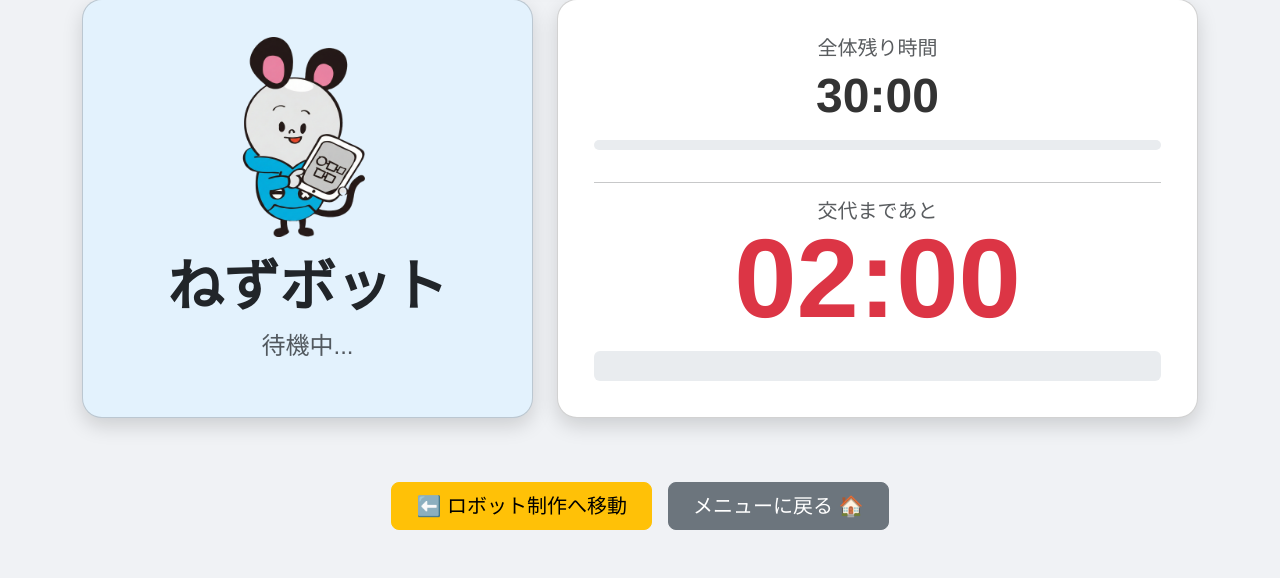
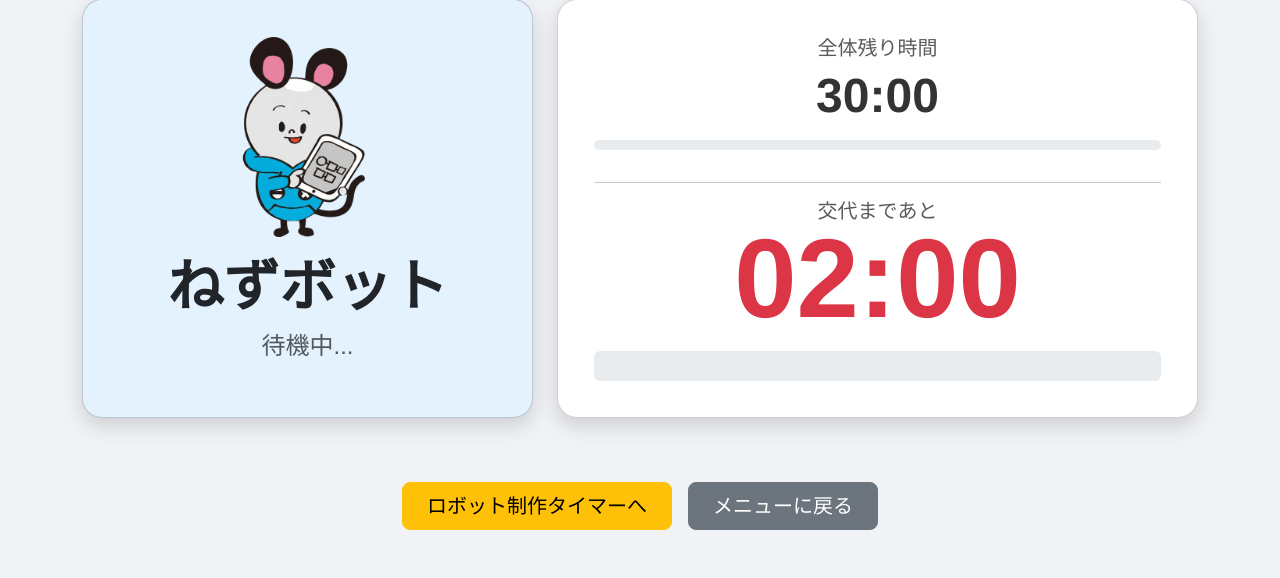
Before and after one commit to 07KazumaAoyama29/mainPage, a Django app: page /robodonetimer/pair/ in a window 1280 px wide. Shown: the part 331-909 px from the top of the page. Run offline with Django 5.2, Linux system fonts and the light colour scheme; parts of the project's set-up code (start-up, migrations or seed data) failed here and were passed over; some libraries are stand-ins or nearby versions.

Commit message:
update robodone's timer

```diff
--- a/robodone_timer/templates/robodone_timer/index.html
+++ b/robodone_timer/templates/robodone_timer/index.html
@@ -147,10 +147,10 @@
 
         <div class="d-flex justify-content-center gap-3 mt-5">
             <a href="{% url 'robot_timer:build_timer' %}" class="btn btn-warning btn-lg px-4">
-                ⬅️ ロボット制作へ移動
+                ロボット制作タイマーへ
             </a>
             <a href="{% url 'robot_timer:menu' %}" class="btn btn-secondary btn-lg px-4">
-                メニューに戻る 🏠
+                メニューに戻る
             </a>
         </div>
     </div>
```
